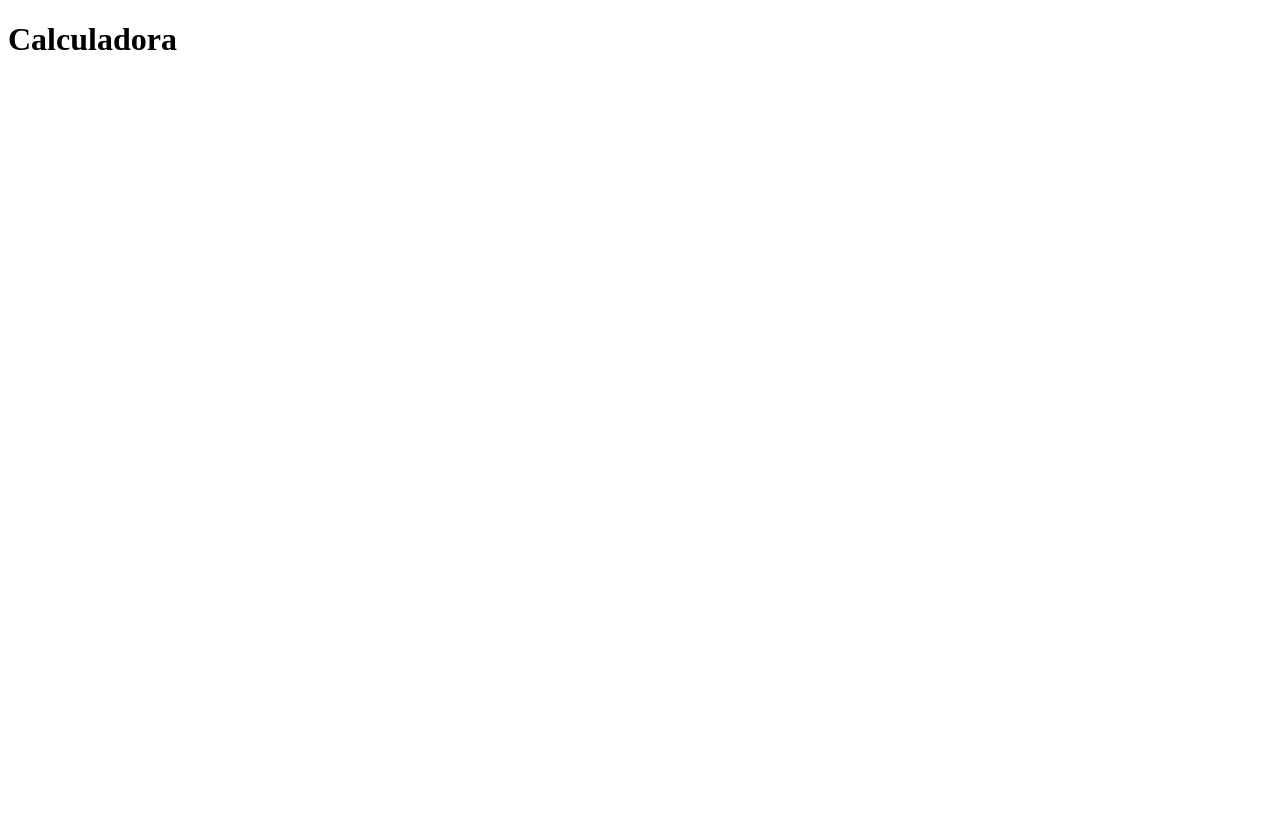
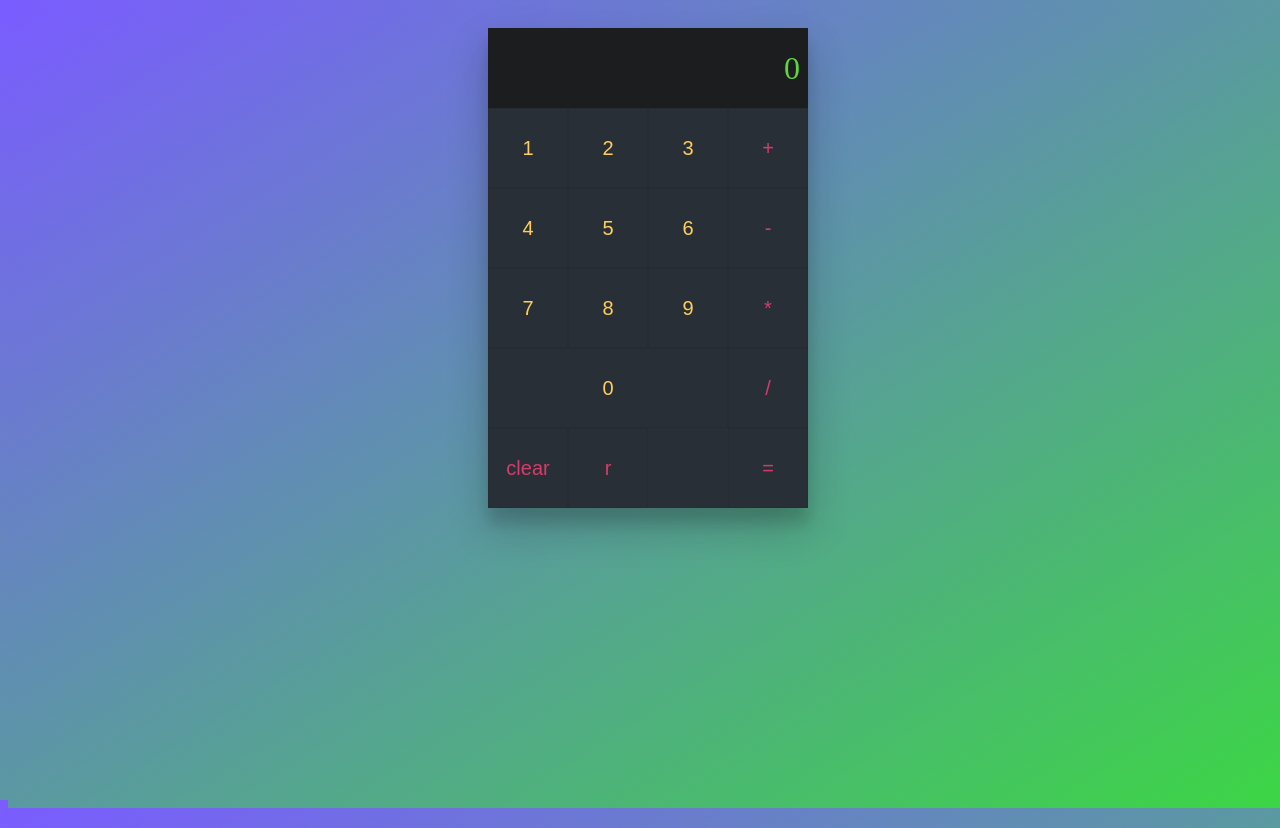
Before and after one commit to Adhafabe/Calc-App, a React (Create React App) app: page / in a window 1280 px wide. Before the commit the page ends 800 px from the top, so only its background shows below. Built offline with nearby package versions, Linux system fonts and the light colour scheme.

Commit message:
crecion de componentes de Resultado y Boton

```diff
--- a/package.json
+++ b/package.json
@@ -6,6 +6,7 @@
     "@testing-library/jest-dom": "^4.2.4",
     "@testing-library/react": "^9.3.2",
     "@testing-library/user-event": "^7.1.2",
+    "prop-types": "^15.7.2",
     "react": "^16.13.1",
     "react-dom": "^16.13.1",
     "react-scripts": "3.4.3"
--- /dev/null
+++ b/src/App.css
@@ -0,0 +1,92 @@
+html,
+body {
+  position: relative;
+  width: 100%;
+  height: 100%;
+  background-image: linear-gradient(to bottom right, #7a5cff 0%, #3cd644 100%);
+  background-repeat: no-repeat;
+  background-attachment: fixed;
+}
+
+body {
+  padding-top: 20px;
+  user-select: none;
+}
+
+.react-calculator {
+    position: relative;
+    margin: 0 auto;
+    width: 320px;
+    background-color: #292f36;
+    box-shadow: 0 19px 38px rgba(19, 19, 19, .24),
+  0 15px 12px rgba(19, 19, 19, .12);
+}
+
+
+button {
+  outline: none;
+  border: 0;
+  padding: 16px;
+  font-size: 20px;
+  line-height: 1;
+  background-color: transparent;
+  color: #ffce5c;
+  transition: all 300ms;
+  border: 1px solid #0001;
+}
+
+button:hover {
+  color: #00a3f5;
+  border: 1px solid #ffce5c22;
+}
+
+
+.result {
+  position: relative;
+  width: 320px;
+  height: 80px;
+  padding: 8px;
+  overflow: hidden;
+  background-color: rgba(19, 19, 19, .64);
+  font-size: 32px;
+  line-height: 2;
+  color: #60d63c;
+  text-align: right;
+  direction: rtl;
+  white-space: nowrap;
+  box-sizing: border-box;
+}
+
+.functions button, .math-operations button {
+  display: inline-block;
+  width: 80px;
+  height: 80px;
+  color: #d63c6b
+}
+
+.functions button:hover,
+.math-operations button:hover {
+  color: #b696a0;
+}
+
+.numbers {
+  width: 240px;
+  float: left;
+}
+
+.numbers button {
+  display: block;
+  position: relative;
+  width: 80px;
+  height: 80px;
+  float: left;
+}
+
+.numbers button:last-child {
+  width: 100%;
+}
+
+.functions {
+  float: left;
+  width: 240px;
+}
--- a/src/App.js
+++ b/src/App.js
@@ -1,10 +1,48 @@
 //importacion
 import React from 'react';
+import Result from './components/Result';
+import Button from './components/Button';
+import './App.css';
 
 //Generacion de la funcion del componente (funcion flecha)
 const App = () => {
+    const clickhandlerFunction = (text) => {
+        console.log("Button.clickhandlerFunction", text);
+    }
     //Lo que ejecuta la funcion
-    return <h1>Calculadora</h1>
+    return (
+        <main className="react-calculator">
+            <Result value={"0"}></Result>
+            <div className="numbers">
+                <Button text={1} class={"number"} clickHandler={(text)=>{console.log("text")}}></Button>
+                <button>2</button>
+                <button>3</button>
+                <button>4</button>
+                <button>5</button>
+                <button>6</button>
+                <button>7</button>
+                <button>8</button>
+                <button>9</button>
+                <button>0</button>
+            </div>
+            <div className="functions">
+                <button>
+                    clear
+                </button>
+                <button>
+                    r
+                </button>
+            </div>
+            <div className="math-operations">
+                <button>+</button>
+                <button>-</button>
+                <button>*</button>
+                <button>/</button>
+                <button>=</button>
+            </div>
+
+        </main>
+    )
 }
 
 //exportacion
--- /dev/null
+++ b/src/components/Button.js
@@ -0,0 +1,20 @@
+import React from 'react';
+import PropTypes from 'prop-types';
+
+const Button = ({text, type, clickHandler}) => (
+
+    <button className={type} onClick={ () => {
+        clickHandler(text);
+    }}>
+        <span>{text}</span>
+    </button>
+
+)
+
+Button.propTypes ={
+    text: PropTypes.string,
+    type: PropTypes.string.isRequired,
+    clickHandler: PropTypes.func.isRequired
+}
+
+export default Button;
--- /dev/null
+++ b/src/components/Result.js
@@ -0,0 +1,23 @@
+import React from 'react';
+import PropTypes from 'prop-types';
+
+const Result = ({value}) =>{
+    //const {value} = props
+    console.log("Renderizacion de result: " + value);
+    return(
+        <div className="result">
+            <span>{value}</span>
+        </div>
+    )
+}
+
+Result.propTypes = {
+    value: PropTypes.string.isRequired
+}
+
+//Sa asignan valores por default por si los valores de props no estan definidas
+Result.defaultProps = {
+    value: "0"
+}
+
+export default Result;
```
Also changed, not shown: 1 other file (tests, documents, lock files or other folders).
